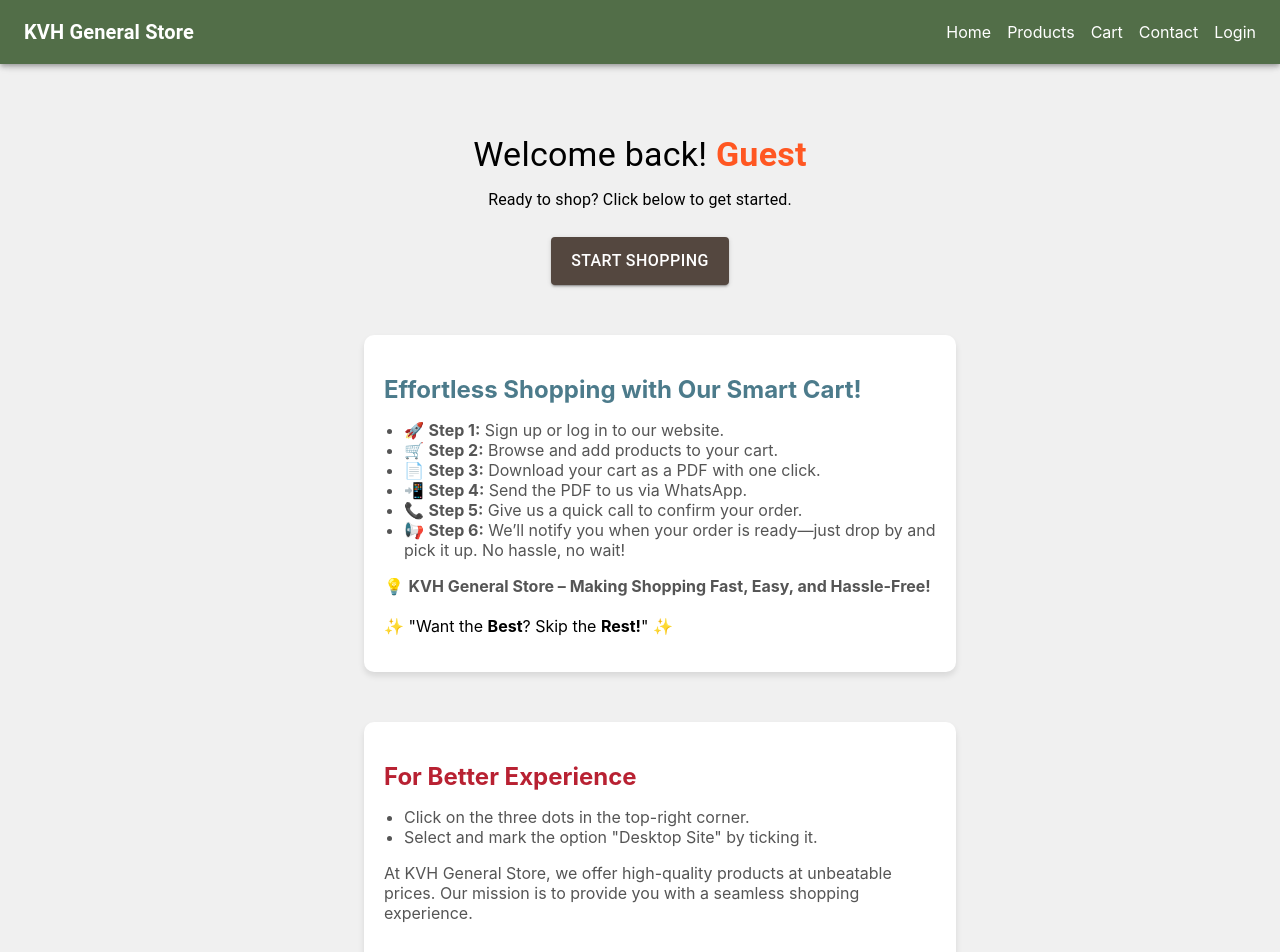
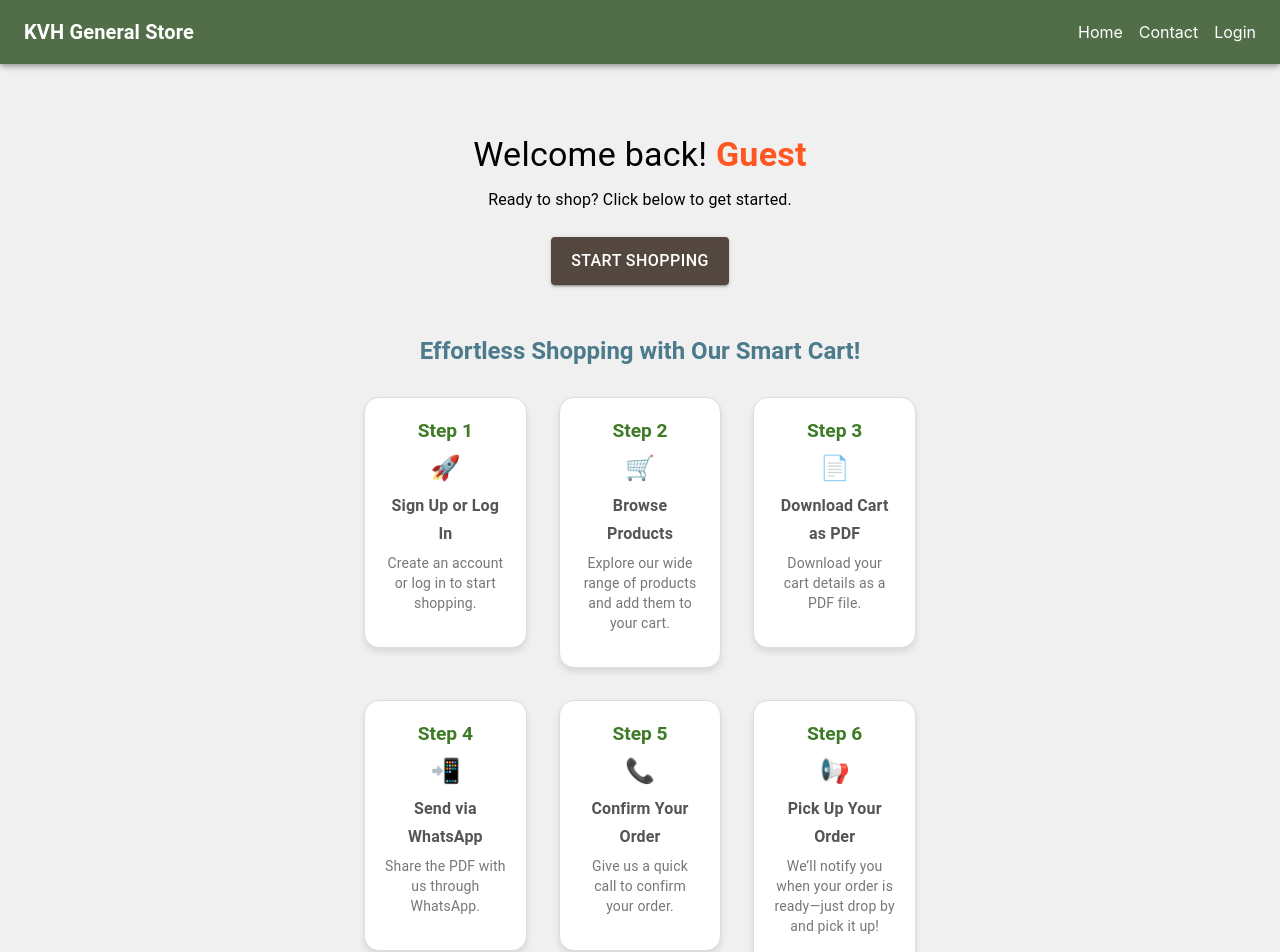
Before and after one commit to balasubramani12/kvh-gen-frontend, a React (Create React App) app: page /dashboard in a window 1280 px wide. Shown: the top 952 px of the page. Built offline with nearby package versions, Linux system fonts and the light colour scheme.

Commit message:
New Change in header, and homepages

```diff
--- a/public/index.html
+++ b/public/index.html
@@ -4,7 +4,7 @@
     <meta charset="UTF-8" />
     <meta name="viewport" content="width=device-width, initial-scale=1.0" />
     <title>KVH General Store - Easy Shopping, Time Saving</title>
-
+    <link rel="icon" type="image/jpeg" href="%PUBLIC_URL%/logo.jpg">
     <style>
         body {
             margin: 0;
--- a/src/App.js
+++ b/src/App.js
@@ -11,6 +11,7 @@
 import Footer from './components/Footer';
 import { CartProvider } from './context/CartContext';
 import Contact from './pages/ContactPage';
+
 function App() {
     return (
         <CartProvider>
@@ -36,13 +37,12 @@
                             <Route path="/" element={<HomePage />} />
                             <Route path="/products" element={<ProductsPage />} />
                             <Route path="/cart" element={<CartPage />} />
-                            <Route path="/contact" element={<Contact/>} />
+                            <Route path="/contact" element={<Contact />} />
                             <Route path="/login" element={<LoginPage />} />
                             <Route path="/signup" element={<SignupPage />} />
                             <Route path="/dashboard" element={<Dashboard />} />
                         </Routes>
                     </Box>
-
                     {/* Footer */}
                     <Footer />
                 </Box>
--- a/src/components/Header.js
+++ b/src/components/Header.js
@@ -8,6 +8,7 @@
     IconButton,
     Drawer,
     List,
+    Divider,
     ListItem,
     ListItemText,
     Box,
@@ -15,7 +16,7 @@
     useTheme,
 } from '@mui/material';
 
-const backendUrl = process.env.REACT_APP_BACKEND_URL;
+
 
 const Header = () => {
     const [drawerOpen, setDrawerOpen] = useState(false);
@@ -24,6 +25,7 @@
     const theme = useTheme();
     const isMobile = useMediaQuery(theme.breakpoints.down('sm'));
 
+    // Helper function to safely retrieve the user ID from localStorage
     const getUserIdFromLocalStorage = () => {
         const user = localStorage.getItem('user');
         try {
@@ -34,6 +36,7 @@
         }
     };
 
+    // Toggle mobile drawer
     const toggleDrawer = (open) => (event) => {
         if (event.type === 'keydown' && (event.key === 'Tab' || event.key === 'Shift')) {
             return;
@@ -41,6 +44,7 @@
         setDrawerOpen(open);
     };
 
+    // Handle logout
     const handleLogout = () => {
         localStorage.removeItem('user');
         localStorage.removeItem('loginEvent');
@@ -52,9 +56,11 @@
         navigate('/login');
     };
 
+    // Check if the user is logged in
     const isLoggedIn = !!localStorage.getItem('user');
     const userId = isLoggedIn ? getUserIdFromLocalStorage() : null;
 
+    // Listen for storage changes
     React.useEffect(() => {
         const handleStorageChange = () => {
             window.location.reload();
@@ -75,6 +81,7 @@
             }}
         >
             <Toolbar>
+                {/* App Title */}
                 <Typography
                     variant="h6"
                     style={{ flexGrow: 1, color: '#fff', fontWeight: 'bold' }}
@@ -88,12 +95,16 @@
                         <Link to="/" style={{ textDecoration: 'none', color: '#fff' }}>
                             Home
                         </Link>
+                        {isLoggedIn && (
+                            <>
                                 <Link to="/products" style={{ textDecoration: 'none', color: '#fff' }}>
                                     Products
                                 </Link>
                                 <Link to="/cart" style={{ textDecoration: 'none', color: '#fff' }}>
                                     Cart
                                 </Link>
+                            </>
+                        )}
                         <Link to="/contact" style={{ textDecoration: 'none', color: '#fff' }}>
                             Contact
                         </Link>
@@ -130,20 +141,46 @@
                 )}
 
                {/* Mobile Drawer */}
-                <Drawer anchor="right" open={drawerOpen} onClose={toggleDrawer(false)}>
+                <Drawer
+                    anchor="right"
+                    open={drawerOpen}
+                    onClose={toggleDrawer(false)}
+                    PaperProps={{
+                        sx: {
+                            backgroundColor: '#FBFFE4', // Light background color
+                            width: '180px', // Fixed width for consistency
+                        },
+                    }}
+                >
                     <List>
+                        {/* Home */}
                         <ListItem button onClick={() => { navigate('/'); toggleDrawer(false)(); }}>
                             <ListItemText primary="Home" />
                         </ListItem>
+                        <Divider /> {/* Horizontal line after Home */}
+
+                        {/* Products (Visible only if logged in) */}
+                        {isLoggedIn && (
+                            <>
                                 <ListItem button onClick={() => { navigate('/products'); toggleDrawer(false)(); }}>
                                     <ListItemText primary="Products" />
                                 </ListItem>
+                                <Divider /> {/* Horizontal line after Products */}
+
                                 <ListItem button onClick={() => { navigate('/cart'); toggleDrawer(false)(); }}>
                                     <ListItemText primary="Cart" />
                                 </ListItem>
+                                <Divider /> {/* Horizontal line after Cart */}
+                            </>
+                        )}
+
+                        {/* Contact */}
                         <ListItem button onClick={() => { navigate('/contact'); toggleDrawer(false)(); }}>
                             <ListItemText primary="Contact" />
                         </ListItem>
+                        <Divider /> {/* Horizontal line after Contact */}
+
+                        {/* Login/Logout */}
                         {isLoggedIn ? (
                             <ListItem button onClick={handleLogout}>
                                 <ListItemText primary="Logout" />
@@ -153,6 +190,7 @@
                                 <ListItemText primary="Login" />
                             </ListItem>
                         )}
+                        <Divider /> {/* Horizontal line after Login/Logout */}
                     </List>
                 </Drawer>
             </Toolbar>
@@ -202,7 +240,6 @@
     }
 }
 `;
-
 // Inject CSS into the document
 const styleSheet = document.createElement('style');
 styleSheet.type = 'text/css';
--- a/src/pages/Dashboard.js
+++ b/src/pages/Dashboard.js
@@ -1,6 +1,6 @@
 import React, { useEffect, useState } from 'react';
 import { Link } from 'react-router-dom';
-import { Typography, Button, Container } from '@mui/material';
+import { Typography, Button, Container, Grid, Card, CardContent } from '@mui/material';
 import axios from 'axios';
 import { motion } from 'framer-motion'; // For animations
 
@@ -40,6 +40,41 @@
     fetchUserDetails();
   }, [userId]);
 
+  // Step data with icons (emojis or SVGs)
+  const steps = [
+    {
+      title: 'Sign Up or Log In',
+      description: 'Create an account or log in to start shopping.',
+      icon: '🚀',
+    },
+    {
+      title: 'Browse Products',
+      description: 'Explore our wide range of products and add them to your cart.',
+      icon: '🛒',
+    },
+    {
+      title: 'Download Cart as PDF',
+      description: 'Download your cart details as a PDF file.',
+      icon: '📄',
+    },
+    {
+      title: 'Send via WhatsApp',
+      description: 'Share the PDF with us through WhatsApp.',
+      icon: '📲',
+    },
+    {
+      title: 'Confirm Your Order',
+      description: 'Give us a quick call to confirm your order.',
+      icon: '📞',
+    },
+    {
+      title: 'Pick Up Your Order',
+      description:
+        'We’ll notify you when your order is ready—just drop by and pick it up!',
+      icon: '📢',
+    },
+  ];
+
   return (
     <Container maxWidth="sm" style={{ marginTop: '50px', textAlign: 'center' }}>
       {/* Title Animation */}
@@ -65,7 +100,6 @@
         <Typography variant="body1" gutterBottom>
           Ready to shop? Click below to get started.
         </Typography>
-
       </motion.div>
 
       {/* Button Animation */}
@@ -90,48 +124,118 @@
         </Link>
       </motion.div>
 
+      {/* Steps Section */}
+      <motion.div
+        initial={{ opacity: 0 }}
+        animate={{ opacity: 1 }}
+        transition={{ delay: 1, duration: 1 }}
+      >
+        <Typography
+          variant="h5"
+          sx={{
+            textAlign: 'center',
+            marginTop: '50px',
+            marginBottom: '30px',
+            color: '#4C7B8B',
+            fontWeight: 'bold',
+          }}
+        >
+          Effortless Shopping with Our Smart Cart!
+        </Typography>
+
+        <Grid container spacing={4} justifyContent="center">
+          {steps.map((step, index) => (
+            <Grid item xs={12} sm={6} md={4} key={index}>
+              <motion.div
+                initial={{ opacity: 0, y: 50 }}
+                animate={{ opacity: 1, y: 0 }}
+                transition={{ delay: index * 0.2, duration: 0.5 }}
+                whileHover={{
+                  scale: 1.05,
+                  boxShadow: '0px 8px 15px rgba(0, 0, 0, 0.2)',
+                }}
+              >
+                <Card
+                  sx={{
+                    backgroundColor: '#fff',
+                    border: '1px solid #ddd',
+                    borderRadius: '15px',
+                    padding: '10px',
+                    boxShadow: '0px 4px 6px rgba(0, 0, 0, 0.1)',
+                    transition: 'transform 0.3s ease, box-shadow 0.3s ease',
+                    '&:hover': {
+                      backgroundColor: '#f9f9f9',
+                      transform: 'scale(1.02)',
+                    },
+                  }}
+                >
+                  <CardContent sx={{ textAlign: 'center', padding: '10px' }}>
+                    {/* Step Number */}
+                    <Typography
+                      variant="h5"
+                      sx={{
+                        fontSize: '1.2rem',
+                        fontWeight: 'bold',
+                        color: '#3E7B27',
+                        marginBottom: '10px',
+                      }}
+                    >
+                      Step {index + 1}
+                    </Typography>
+
+                    {/* Icon */}
+                    <Typography
+                      variant="h3"
+                      sx={{
+                        fontSize: '1.5rem',
+                        color: '#3E7B27',
+                        marginBottom: '10px',
+                      }}
+                    >
+                      {step.icon}
+                    </Typography>
+
+                    {/* Title */}
+                    <Typography
+                      variant="subtitle1"
+                      sx={{
+                        fontWeight: 'bold',
+                        color: '#555',
+                        marginBottom: '5px',
+                      }}
+                    >
+                      {step.title}
+                    </Typography>
+
+                    {/* Description */}
+                    <Typography variant="body2" sx={{ color: '#777' }}>
+                      {step.description}
+                    </Typography>
+                  </CardContent>
+                </Card>
+              </motion.div>
+            </Grid>
+          ))}
+        </Grid>
+      </motion.div>
+
+      {/* Additional Content */}
       <motion.div
         initial={{ opacity: 0 }}
         animate={{ opacity: 1 }}
         transition={{ delay: 1, duration: 1 }}
         style={styles.additionalContent}
       >
-              <h2 style={styles.contentTitle2}>Effortless Shopping with Our Smart Cart!</h2>
-
-              <ul style={styles.list}>
-                <li>🚀 <strong>Step 1:</strong> Sign up or log in to our website.</li>
-                <li>🛒 <strong>Step 2:</strong> Browse and add products to your cart.</li>
-                <li>📄 <strong>Step 3:</strong> Download your cart as a PDF with one click.</li>
-                <li>📲 <strong>Step 4:</strong> Send the PDF to us via WhatsApp.</li>
-                <li>📞 <strong>Step 5:</strong> Give us a quick call to confirm your order.</li>
-                <li>📢 <strong>Step 6:</strong> We’ll notify you when your order is ready—just drop by and pick it up.
-                  No hassle, no wait!
-                </li>
-              </ul>
-
-              <p style={styles.contentDescription}>
-                💡 <strong>KVH General Store – Making Shopping Fast, Easy, and Hassle-Free!</strong>
-              </p>
-
-              <p>✨ "Want the <strong>Best</strong>? Skip the <strong>Rest!</strong>" ✨</p>
-            </motion.div>
-
-
-            <motion.div
-              initial={{ opacity: 0 }}
-              animate={{ opacity: 1 }}
-              transition={{ delay: 1, duration: 1 }}
-              style={styles.additionalContent}
-            >
-              <h2 style={styles.contentTitle}>For Better Experience</h2>
-
+        <Typography variant="h5" sx={styles.contentTitle}>
+          For Better Experience
+        </Typography>
         <ul style={styles.list}>
           <li>Click on the three dots in the top-right corner.</li>
           <li>Select and mark the option "Desktop Site" by ticking it.</li>
         </ul>
-              <p style={styles.contentDescription}>
+        <Typography variant="body1" sx={styles.contentDescription}>
           At KVH General Store, we offer high-quality products at unbeatable prices. Our mission is to provide you with a seamless shopping experience.
-              </p>
+        </Typography>
       </motion.div>
     </Container>
   );
@@ -139,40 +243,6 @@
 
 // Styles
 const styles = {
-  container: {
-    textAlign: 'center',
-    padding: '50px',
-    minHeight: '80vh',
-    backgroundColor: '#f9f9f9',
-    display: 'flex',
-    flexDirection: 'column',
-    alignItems: 'center',
-    justifyContent: 'center',
-  },
-  title: {
-    fontSize: '2.5rem',
-    fontWeight: 'bold',
-    color: '#3E7B27', // Greenish color
-    marginBottom: '20px',
-  },
-  subtitle: {
-    fontSize: '1.25rem',
-    color: '#555',
-    marginBottom: '40px',
-  },
-  button: {
-    padding: '15px 30px',
-    fontSize: '1rem',
-    backgroundColor: '#3E7B27', // Greenish color
-    color: '#fff',
-    border: 'none',
-    borderRadius: '5px',
-    cursor: 'pointer',
-    transition: 'background-color 0.3s ease',
-    '&:hover': {
-      backgroundColor: '#2ECC71', // Lighter green on hover
-    },
-  },
   additionalContent: {
     marginTop: '50px',
     padding: '20px',
@@ -189,21 +259,16 @@
     color: '#B82132', // Blue color
     marginBottom: '10px',
   },
-  contentTitle2: {
-    fontSize: '1.5rem',
-    fontWeight: 'bold',
-    color: '#4C7B8B', // Blue color
-    marginBottom: '10px',
+  list: {
+    paddingLeft: '20px',
+    fontSize: '1rem',
+    color: '#555',
   },
   contentDescription: {
     fontSize: '1rem',
     color: '#555',
     marginBottom: '20px',
   },
-  list: {
-    paddingLeft: '20px',
-    fontSize: '1rem',
-    color: '#555',
-  },
 };
+
 export default Dashboard;
--- a/src/pages/HomePage.js
+++ b/src/pages/HomePage.js
@@ -1,13 +1,57 @@
 import React from 'react';
 import { Link } from 'react-router-dom';
 import { motion } from 'framer-motion'; // For animations
+import {
+  Box,
+  Typography,
+  Card,
+  CardContent,
+  CardMedia,
+  Grid,
+  Button,
+} from '@mui/material';
 
 const HomePage = () => {
-  // Check if the user is logged in (you can use local storage or context API)
+  // Check if the user is logged in
   const isLoggedIn = localStorage.getItem('user') ? true : false;
 
+  // Step data with icons (emojis or SVGs)
+  const steps = [
+    {
+      title: 'Sign Up or Log In',
+      description: 'Create an account or log in to start shopping.',
+      icon: '🚀',
+    },
+    {
+      title: 'Browse Products',
+      description: 'Explore our wide range of products and add them to your cart.',
+      icon: '🛒',
+    },
+    {
+      title: 'Download Cart as PDF',
+      description: 'Download your cart details as a PDF file.',
+      icon: '📄',
+    },
+    {
+      title: 'Send via WhatsApp',
+      description: 'Share the PDF with us through WhatsApp.',
+      icon: '📲',
+    },
+    {
+      title: 'Confirm Your Order',
+      description: 'Give us a quick call to confirm your order.',
+      icon: '📞',
+    },
+    {
+      title: 'Pick Up Your Order',
+      description:
+        'We’ll notify you when your order is ready—just drop by and pick it up!',
+      icon: '📢',
+    },
+  ];
+
   return (
-    <div style={styles.container}>
+    <Box sx={styles.container}>
       {/* Title Animation */}
       <motion.h1
         initial={{ opacity: 0, y: -50 }}
@@ -30,63 +74,124 @@
           : 'Start shopping now and discover the best deals.'}
       </motion.p>
 
-      {/* Button Animation */}
+      {/* Start Shopping Button */}
       <motion.div
         whileHover={{ scale: 1.1 }}
         whileTap={{ scale: 0.9 }}
         transition={{ type: 'spring', stiffness: 400, damping: 17 }}
       >
         <Link to="/products">
-          <button style={styles.button}>Start Shopping</button>
+          <Button variant="contained" sx={styles.button}>
+            Start Shopping
+          </Button>
         </Link>
       </motion.div>
 
-      {/* Additional Content Section */}
+      {/* Steps Section */}
+      <Typography
+        variant="h4"
+        sx={{
+          textAlign: 'center',
+          marginTop: '50px',
+          marginBottom: '30px',
+          color: '#4C7B8B',
+          fontWeight: 'bold',
+        }}
+      >
+        Effortless Shopping with Our Smart Cart!
+      </Typography>
 
-      <motion.div
-        initial={{ opacity: 0 }}
-        animate={{ opacity: 1 }}
-        transition={{ delay: 1, duration: 1 }}
-        style={styles.additionalContent}
-      >
-        <h2 style={styles.contentTitle2}>Effortless Shopping with Our Smart Cart!</h2>
+      <Grid container spacing={4} justifyContent="center">
+        {steps.map((step, index) => (
+          <Grid item xs={12} sm={6} md={4} key={index}>
+            <motion.div
+              initial={{ opacity: 0, y: 50 }}
+              animate={{ opacity: 1, y: 0 }}
+              transition={{ delay: index * 0.2, duration: 0.5 }}
+              whileHover={{
+                scale: 1.05,
+                boxShadow: '0px 8px 15px rgba(0, 0, 0, 0.2)',
+              }}
+            >
+              <Card
+                sx={{
+                  backgroundColor: '#fff',
+                  border: '1px solid #ddd',
+                  borderRadius: '15px',
+                  padding: '10px', // Reduced padding for smaller cards
+                  boxShadow: '0px 4px 6px rgba(0, 0, 0, 0.1)',
+                  transition: 'transform 0.3s ease, box-shadow 0.3s ease',
+                  '&:hover': {
+                    backgroundColor: '#f9f9f9',
+                    transform: 'scale(1.02)',
+                  },
+                }}
+              >
+                <CardContent sx={{ textAlign: 'center', padding: '10px' }}>
+                  {/* Step Number */}
+                  <Typography
+                    variant="h5"
+                    sx={{
+                      fontSize: '1.2rem',
+                      fontWeight: 'bold',
+                      color: '#3E7B27',
+                      marginBottom: '10px',
+                    }}
+                  >
+                    Step {index + 1}
+                  </Typography>
 
-        <ul style={styles.list}>
-          <li>🚀 <strong>Step 1:</strong> Sign up or log in to our website.</li>
-          <li>🛒 <strong>Step 2:</strong> Browse and add products to your cart.</li>
-          <li>📄 <strong>Step 3:</strong> Download your cart as a PDF with one click.</li>
-          <li>📲 <strong>Step 4:</strong> Send the PDF to us via WhatsApp.</li>
-          <li>📞 <strong>Step 5:</strong> Give us a quick call to confirm your order.</li>
-          <li>📢 <strong>Step 6:</strong> We’ll notify you when your order is ready—just drop by and pick it up.
-            No hassle, no wait!
-          </li>
-        </ul>
+                  {/* Icon */}
+                  <Typography
+                    variant="h3"
+                    sx={{
+                      fontSize: '1.5rem',
+                      color: '#3E7B27',
+                      marginBottom: '10px',
+                    }}
+                  >
+                    {step.icon}
+                  </Typography>
 
-        <p style={styles.contentDescription}>
-          💡 <strong>KVH General Store – Making Shopping Fast, Easy, and Hassle-Free!</strong>
-        </p>
+                  {/* Title */}
+                  <Typography
+                    variant="subtitle1"
+                    sx={{
+                      fontWeight: 'bold',
+                      color: '#555',
+                      marginBottom: '5px',
+                    }}
+                  >
+                    {step.title}
+                  </Typography>
 
-        <p>✨ "Want the <strong>Best</strong>? Skip the <strong>Rest!</strong>" ✨</p>
-      </motion.div>
+                  {/* Description */}
+                  <Typography variant="body2" sx={{ color: '#777' }}>
+                    {step.description}
+                  </Typography>
+                </CardContent>
+              </Card>
+            </motion.div>
+          </Grid>
+        ))}
+      </Grid>
 
-
-      <motion.div
-        initial={{ opacity: 0 }}
-        animate={{ opacity: 1 }}
-        transition={{ delay: 1, duration: 1 }}
-        style={styles.additionalContent}
-      >
-        <h2 style={styles.contentTitle}>For Better Experience</h2>
-
+      {/* Additional Content */}
+      <Box sx={styles.additionalContent}>
+        <Typography variant="h5" sx={styles.contentTitle}>
+          For Better Experience
+        </Typography>
         <ul style={styles.list}>
           <li>Click on the three dots in the top-right corner.</li>
           <li>Select and mark the option "Desktop Site" by ticking it.</li>
         </ul>
-        <p style={styles.contentDescription}>
-          At KVH General Store, we offer high-quality products at unbeatable prices. Our mission is to provide you with a seamless shopping experience.
-        </p>
-      </motion.div>
-    </div>
+        <Typography variant="body1" sx={styles.contentDescription}>
+          At KVH General Store, we offer high-quality products at unbeatable
+          prices. Our mission is to provide you with a seamless shopping
+          experience.
+        </Typography>
+      </Box>
+    </Box>
   );
 };
 
@@ -118,9 +223,7 @@
     fontSize: '1rem',
     backgroundColor: '#3E7B27', // Greenish color
     color: '#fff',
-    border: 'none',
     borderRadius: '5px',
-    cursor: 'pointer',
     transition: 'background-color 0.3s ease',
     '&:hover': {
       backgroundColor: '#2ECC71', // Lighter green on hover
@@ -142,22 +245,16 @@
     color: '#B82132', // Blue color
     marginBottom: '10px',
   },
-  contentTitle2: {
-    fontSize: '1.5rem',
-    fontWeight: 'bold',
-    color: '#4C7B8B', // Blue color
-    marginBottom: '10px',
+  list: {
+    paddingLeft: '20px',
+    fontSize: '1rem',
+    color: '#555',
   },
   contentDescription: {
     fontSize: '1rem',
     color: '#555',
     marginBottom: '20px',
   },
-  list: {
-    paddingLeft: '20px',
-    fontSize: '1rem',
-    color: '#555',
-  },
 };
 
 export default HomePage;
--- a/src/pages/LoginPage.js
+++ b/src/pages/LoginPage.js
@@ -62,6 +62,7 @@
             localStorage.setItem('loginEvent', Date.now());
 
             // Redirect to Dashboard page
+            alert('Login Successful, You will be now navigated to Dashboard.....');
             navigate('/dashboard');
             window.location.reload();
         } catch (error) {
--- a/src/pages/SignupPage.js
+++ b/src/pages/SignupPage.js
@@ -71,7 +71,7 @@
                 role: 'user',
             });
 
-            // Redirect to Login page
+            alert('Signup Successfully Done!!!');
             navigate('/login');
         } catch (error) {
             if (error.response && error.response.data.message === 'User already exists') {
```
Also changed, not shown: public/lgo.jpg (added), public/logo.jpg (added). Lines whose indentation alone changed are shown as unchanged.
